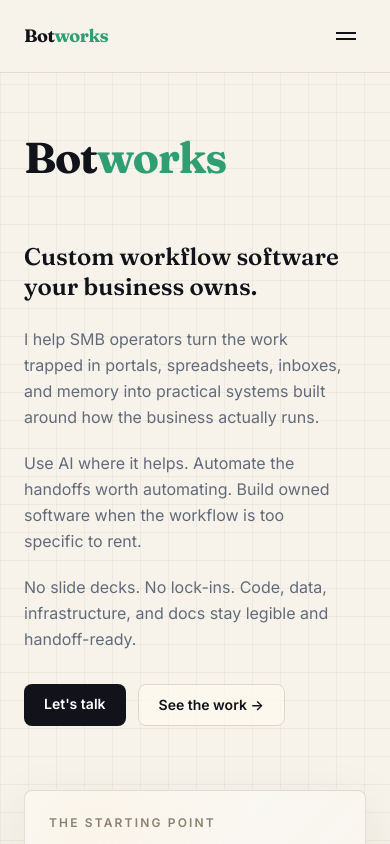
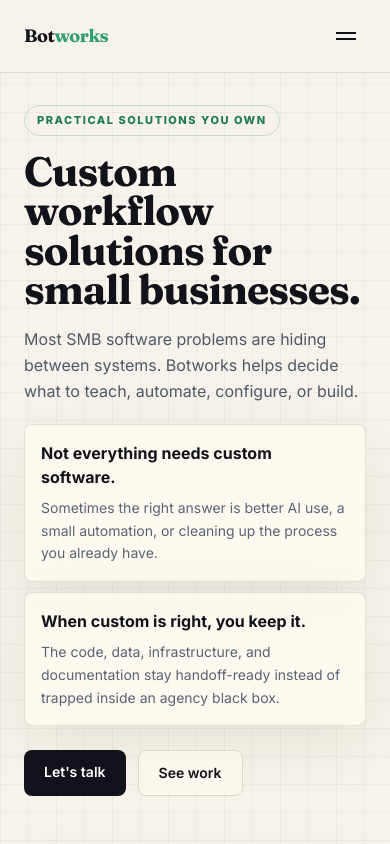
Before and after one commit to thebotcandoit/thebotcandoit.com, a Next.js app: page / in a window 390 px wide. Shown: the top 844 px of the page. Built offline with nearby package versions, Linux system fonts and the light colour scheme.

Commit message:
Release approved mobile homepage hero

```diff
--- a/pages/index.js
+++ b/pages/index.js
@@ -75,9 +75,9 @@ export default function Home() {
   return (
     <>
       <Head>
-        <title>Botworks Agency &mdash; Custom workflow software SMBs own</title>
-        <meta name="description" content="Custom workflow software and practical AI for SMB operators. Built around the messy work your team already does, with ownership of code, data, infrastructure, and docs." />
-        <meta property="og:title" content="Botworks Agency — Custom workflow software SMBs own" />
+        <title>Botworks Agency &mdash; Custom workflow solutions for small businesses</title>
+        <meta name="description" content="Custom workflow solutions and practical AI for small businesses. Decide what to teach, automate, configure, or build, with ownership of code, data, infrastructure, and docs." />
+        <meta property="og:title" content="Botworks Agency — Custom workflow solutions for small businesses" />
         <meta property="og:description" content="Practical AI when it helps. Owned workflow software when it matters. Operational judgment either way." />
         <meta property="og:url" content="https://botworksagency.com/" />
         <meta name="viewport" content="width=device-width, initial-scale=1" />
@@ -89,36 +89,38 @@ export default function Home() {
         <main>
 
           {/* HERO */}
-          <section className="mx-auto max-w-6xl overflow-hidden px-6 sm:px-8 pt-16 sm:pt-24 pb-16">
-            <div className="grid min-w-0 grid-cols-1 lg:grid-cols-[0.9fr_1.1fr] gap-10 lg:gap-20 items-start">
-              <div className="animate-rise min-w-0 max-w-[20rem] sm:max-w-none">
-                <h1 className="font-display max-w-[20rem] sm:max-w-none text-[2.7rem] sm:text-6xl lg:text-7xl font-bold tracking-tight text-[#12131a] leading-[0.95] mb-6">
-                  Bot<span className="text-[#2f9e73]">works</span>
-                </h1>
-              </div>
-              <div className="animate-rise animate-delay-1 min-w-0 max-w-[20rem] sm:max-w-2xl">
-                <p className="font-display text-2xl sm:text-3xl text-[#12131a] leading-tight mb-6">
-                  Custom workflow software your business owns.
-                </p>
-                <div className="space-y-5 text-base sm:text-lg text-[#626b7a] leading-relaxed mb-8">
-                  <p>
-                    I help SMB operators turn the work trapped in portals, spreadsheets, inboxes, and memory into practical systems built around how the business actually runs.
-                  </p>
-                  <p>
-                    Use AI where it helps. Automate the handoffs worth automating. Build owned software when the workflow is too specific to rent.
-                  </p>
-                  <p>
-                    No slide decks. No lock-ins. Code, data, infrastructure, and docs stay legible and handoff-ready.
+          <section className="mx-auto max-w-5xl overflow-hidden px-6 sm:px-8 pt-8 sm:pt-16 pb-14 sm:pb-18">
+            <div className="animate-rise min-w-0">
+              <p className="mb-4 sm:mb-5 inline-flex rounded-full border border-[#2f9e73]/25 bg-[#2f9e73]/12 px-3 py-1.5 text-[11px] font-extrabold uppercase tracking-[0.14em] text-[#1f7a57]">
+                Practical solutions you own
+              </p>
+              <h1 className="font-display max-w-4xl text-[2.55rem] sm:text-6xl lg:text-7xl font-bold tracking-tight text-[#12131a] leading-[0.97] mb-4 sm:mb-5">
+                Custom workflow solutions for small businesses.
+              </h1>
+              <p className="max-w-2xl text-base sm:text-lg text-[#4f5968] leading-relaxed mb-5 sm:mb-6">
+                Most SMB software problems are hiding between systems. Botworks helps decide what to teach, automate, configure, or build.
+              </p>
+              <div className="grid grid-cols-1 md:grid-cols-2 gap-2.5 sm:gap-3 mb-6 max-w-4xl">
+                <div className="hairline-card rounded-lg bg-[#fffaf0]/80 p-4 sm:p-5">
+                  <h2 className="text-base font-bold text-[#12131a] mb-2">Not everything needs custom software.</h2>
+                  <p className="text-sm text-[#596474] leading-relaxed">
+                    Sometimes the right answer is better AI use, a small automation, or cleaning up the process you already have.
                   </p>
                 </div>
-                <div className="flex gap-3 flex-wrap">
-                  <Link href="/contact" className="bg-[#12131a] text-white px-5 py-2.5 rounded-lg text-sm font-semibold hover:bg-[#2f9e73] transition-colors">
-                    Let&apos;s talk
-                  </Link>
-                  <a href="#case-studies" className="border border-[#ded6c7] bg-[#fffaf0]/70 text-[#12131a] px-5 py-2.5 rounded-lg text-sm font-semibold hover:border-[#2f9e73] hover:text-[#2f9e73] transition-colors">
-                    See the work &rarr;
-                  </a>
+                <div className="hairline-card rounded-lg bg-[#fffaf0]/80 p-4 sm:p-5">
+                  <h2 className="text-base font-bold text-[#12131a] mb-2">When custom is right, you keep it.</h2>
+                  <p className="text-sm text-[#596474] leading-relaxed">
+                    The code, data, infrastructure, and documentation stay handoff-ready instead of trapped inside an agency black box.
+                  </p>
                 </div>
+              </div>
+              <div className="flex gap-3 flex-wrap">
+                <Link href="/contact" className="bg-[#12131a] text-white px-5 py-3 rounded-lg text-sm font-semibold hover:bg-[#2f9e73] transition-colors">
+                  Let&apos;s talk
+                </Link>
+                <a href="#case-studies" className="border border-[#ded6c7] bg-[#fffaf0]/70 text-[#12131a] px-5 py-3 rounded-lg text-sm font-semibold hover:border-[#2f9e73] hover:text-[#2f9e73] transition-colors">
+                  See work
+                </a>
               </div>
             </div>
           </section>
```
Also changed, not shown: 1 other file (tests, documents, lock files or other folders).
